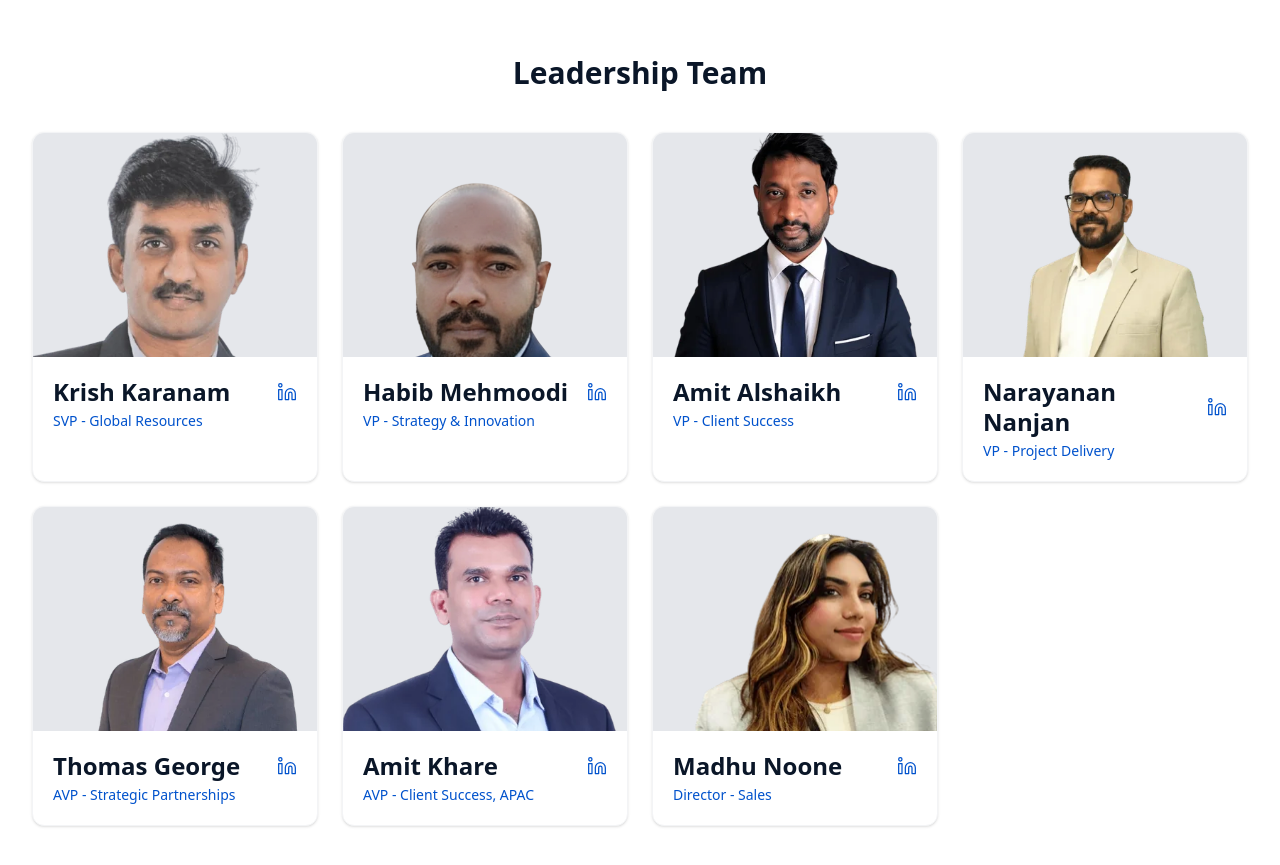
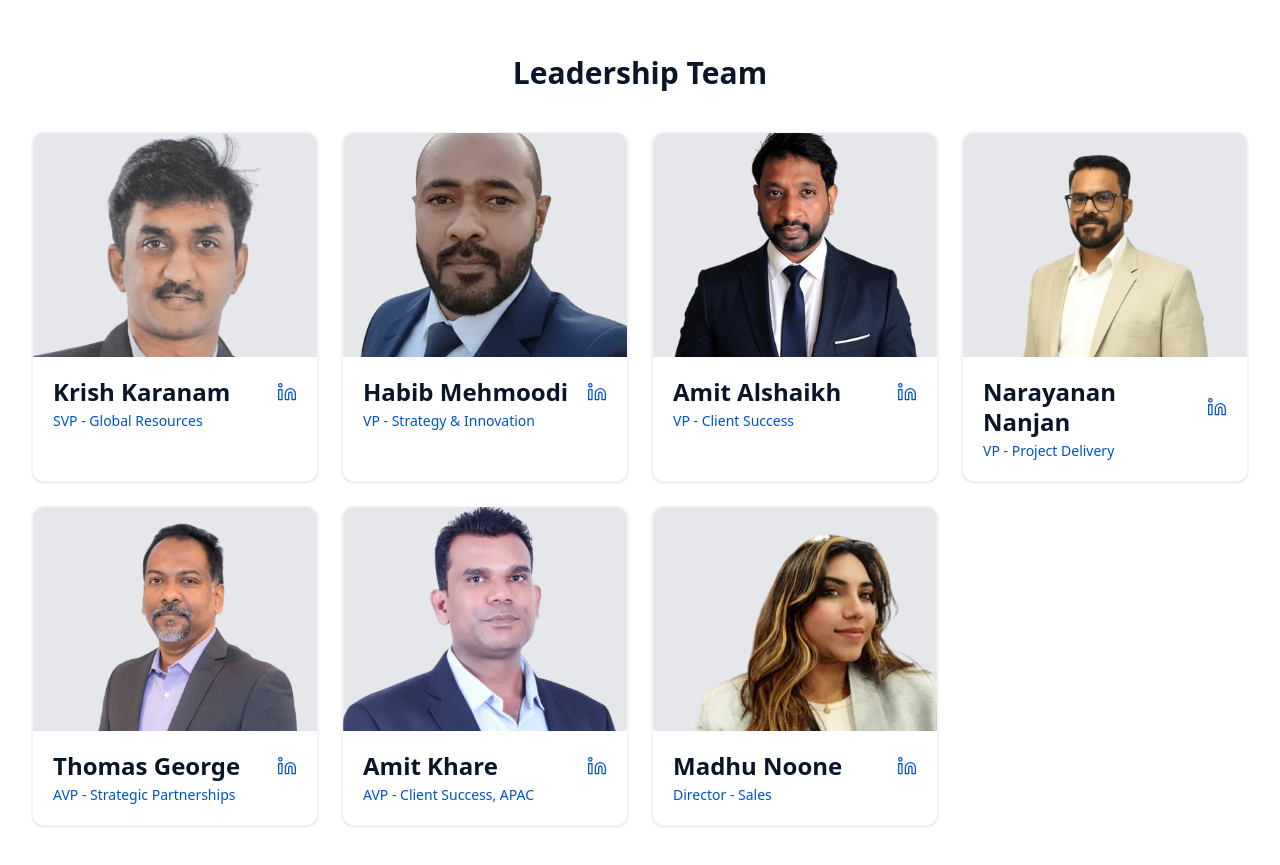
Before and after one commit to marketing883/ACI, a Next.js app in the folder aci-infotech/: page /about in a window 1280 px wide. Shown: the part 4460-5325 px from the top of the page. Built offline with nearby package versions, Linux system fonts and the light colour scheme; no server answers; a web font is replaced by a local one.

Commit message:
Use original Habib.png/webp without cropping
- Switch from large Habib--1--1.png (1.1MB) to optimized Habib.png/webp (53KB/13KB)
- Use object-contain to display full image without cropping
- Remove unused Habib--1--1.png file

```diff
--- a/aci-infotech/src/app/about/page.tsx
+++ b/aci-infotech/src/app/about/page.tsx
@@ -114,10 +114,10 @@ const leadershipTeam = [
   {
     name: 'Habib Mehmoodi',
     title: 'VP - Strategy & Innovation',
-    photo_url: '/images/about-team/Habib--1--1.png',
-    photo_webp: '/images/about-team/Habib--1--1.png',
+    photo_url: '/images/about-team/Habib.png',
+    photo_webp: '/images/about-team/Habib.webp',
     linkedin_url: 'https://www.linkedin.com/in/hmehmoodi/',
-    imageClass: 'object-contain object-top',
+    imageClass: 'object-contain',
   },
   {
     name: 'Amit Alshaikh',
```
Also changed, not shown: aci-infotech/public/images/about-team/Habib--1--1.png (deleted).
